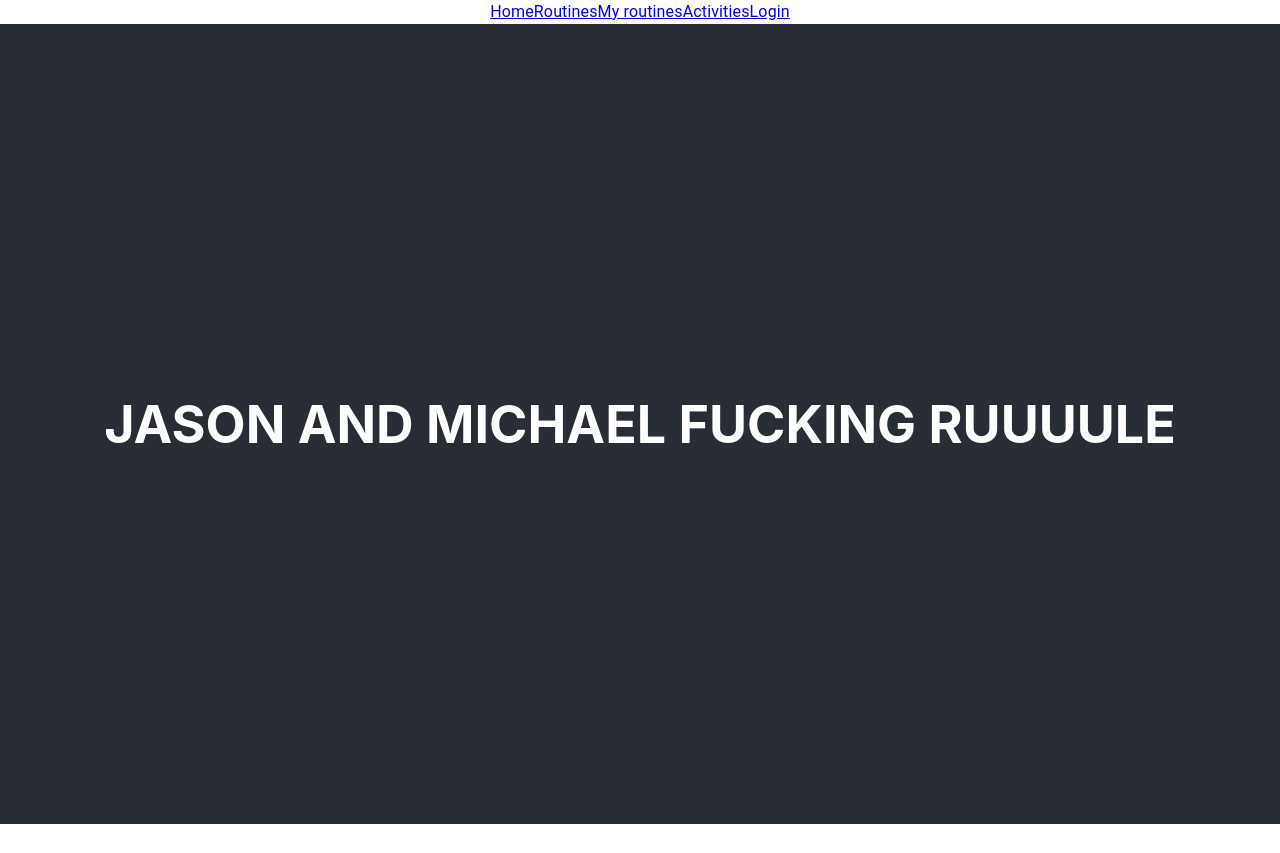
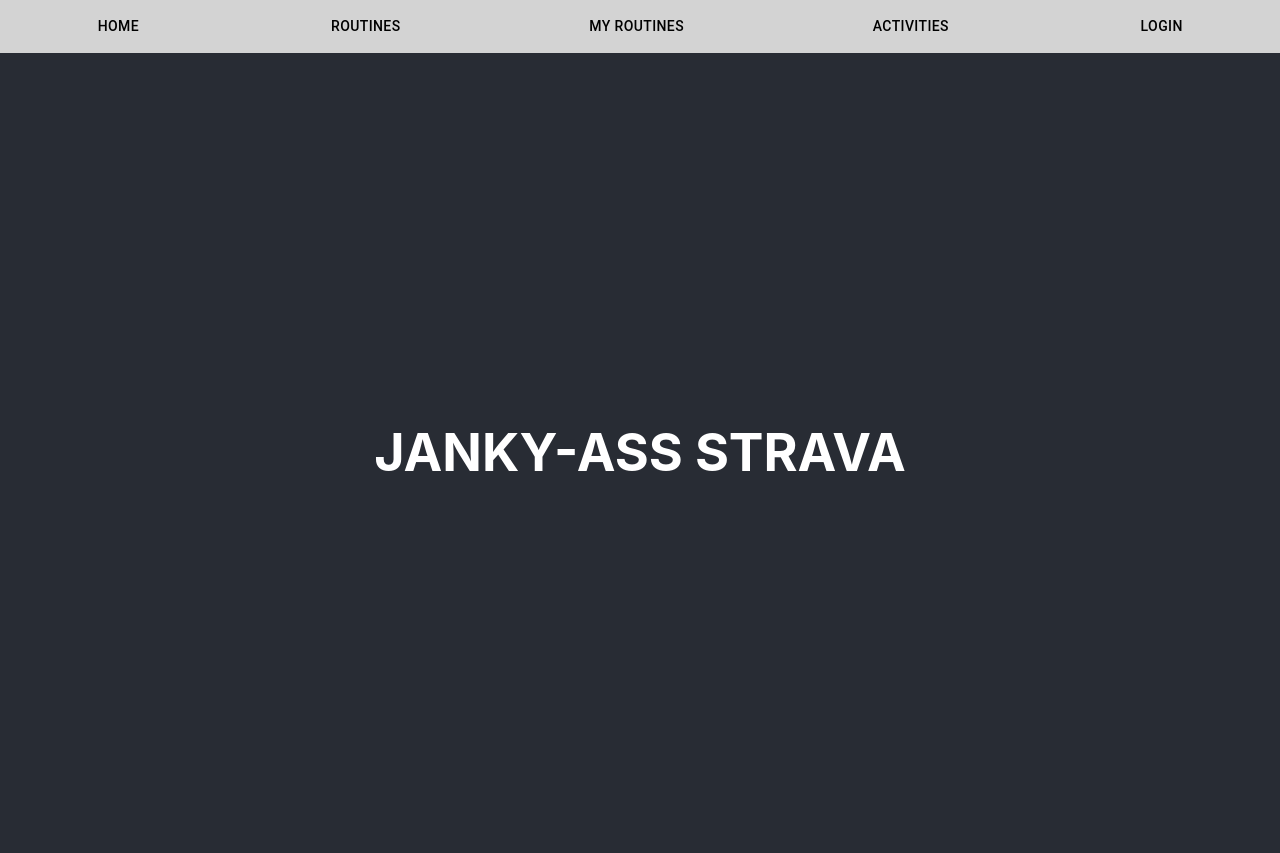
Before and after one commit to michaelmeidenbauer/fitnessfrontend, a React (Create React App) app: page / in a window 1280 px wide. Before the commit the page ends 824 px from the top, so only its background shows below. Built offline with nearby package versions, Linux system fonts and the light colour scheme.

Commit message:
get a couple more things working

```diff
--- a/src/App.jsx
+++ b/src/App.jsx
@@ -25,7 +25,7 @@
 
           <Route path="/">
             <header className="App-header">
-              <h1>JASON AND MICHAEL FUCKING RUUUULE</h1>
+              <h1>JANKY-ASS STRAVA</h1>
             </header>
           </Route>
         </Switch>
--- a/src/components/Navbar.jsx
+++ b/src/components/Navbar.jsx
@@ -2,10 +2,7 @@
 /* eslint-disable react/jsx-one-expression-per-line */
 import React, { useContext } from 'react';
 import { Link } from 'react-router-dom';
-import Tabs from '@mui/material/Tabs';
-import Tab from '@mui/material/Tab';
-import Typography from '@mui/material/Typography';
-import Box from '@mui/material/Box';
+import Grid from '@mui/material/Grid';
 import Menu from '@material-ui/core/Menu';
 import Button from '@material-ui/core/Button';
 import MenuItem from '@material-ui/core/MenuItem';
@@ -36,36 +33,64 @@
       value: null,
     });
   };
+  const navBarStyle = {
+    backgroundColor: 'lightgrey',
+    textDecoration: 'none',
+    paddingBottom: '.5em',
+    paddingTop: '.5em',
+    fontFamily: 'sans-serif',
+    boxShadow: '0px 5px 5px rgba(91, 86, 86, .2)',
+  };
+  const navLinkStyle = {
+    color: 'black',
+    textDecoration: 'none',
+  };
   return (
-    <Typography>
+    <Grid
+      container
+      justifyContent="space-around"
+      style={navBarStyle}
+    >
+      <Button>
         <Link
           to={{
             pathname: '/',
           }}
+          style={navLinkStyle}
         >
           Home
         </Link>
+      </Button>
+      <Button>
         <Link
           to={{
             pathname: '/routines',
           }}
+          style={navLinkStyle}
         >
           Routines
         </Link>
+      </Button>
+      <Button>
         <Link
           to={{
             pathname: '/routines/me',
           }}
+          style={navLinkStyle}
         >
           My routines
         </Link>
+      </Button>
+      <Button>
         <Link
           to={{
             pathname: '/activities',
           }}
+          style={navLinkStyle}
         >
           Activities
         </Link>
+      </Button>
       <>
         {
           isLoggedIn
@@ -94,17 +119,20 @@
               </>
             )
             : (
+              <Button>
                 <Link
                   to={{
                     pathname: '/login',
                   }}
+                  style={navLinkStyle}
                 >
                   Login
                 </Link>
+              </Button>
             )
         }
       </>
-    </Typography>
+    </Grid>
   );
 }
 
```
Lines whose indentation alone changed are shown as unchanged.
